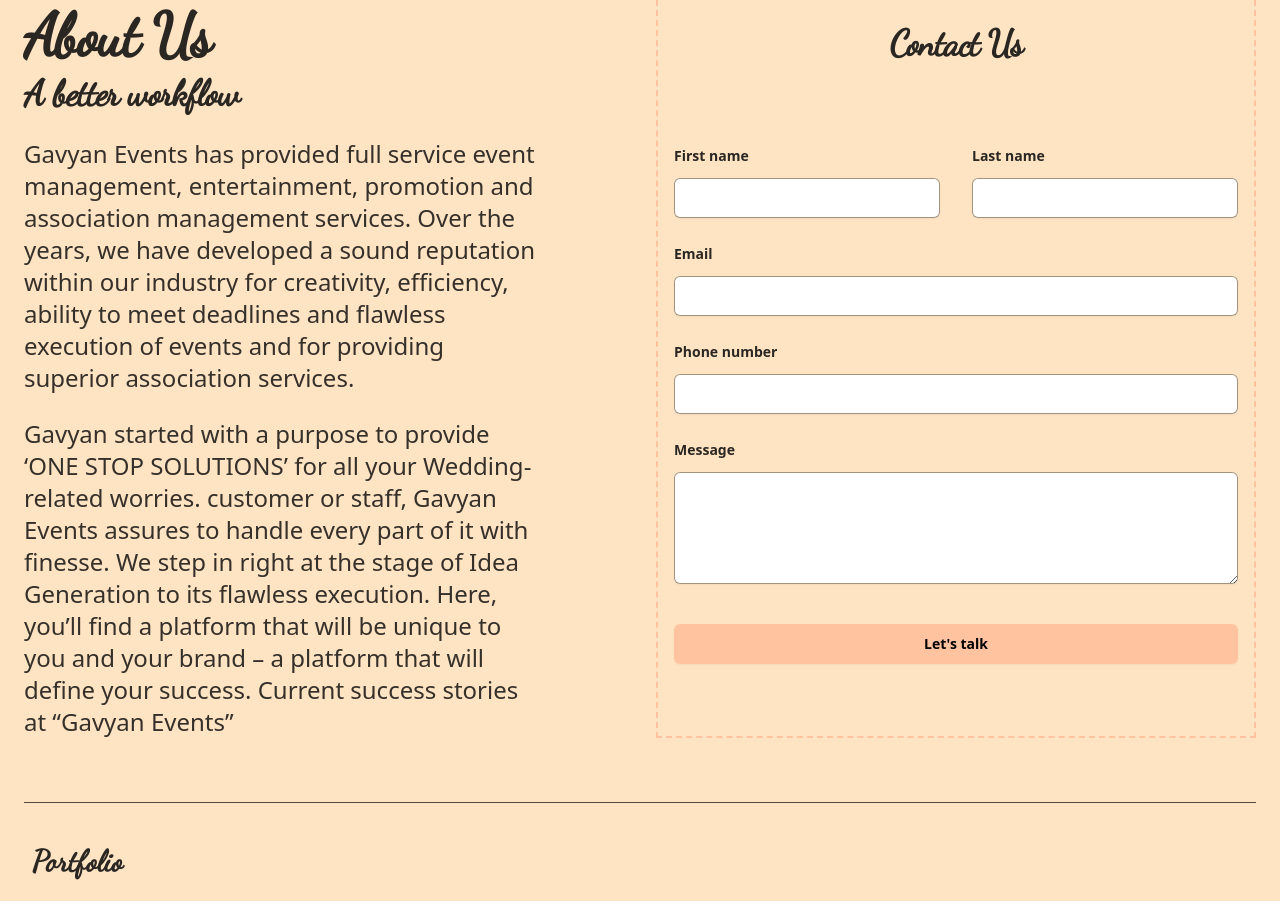
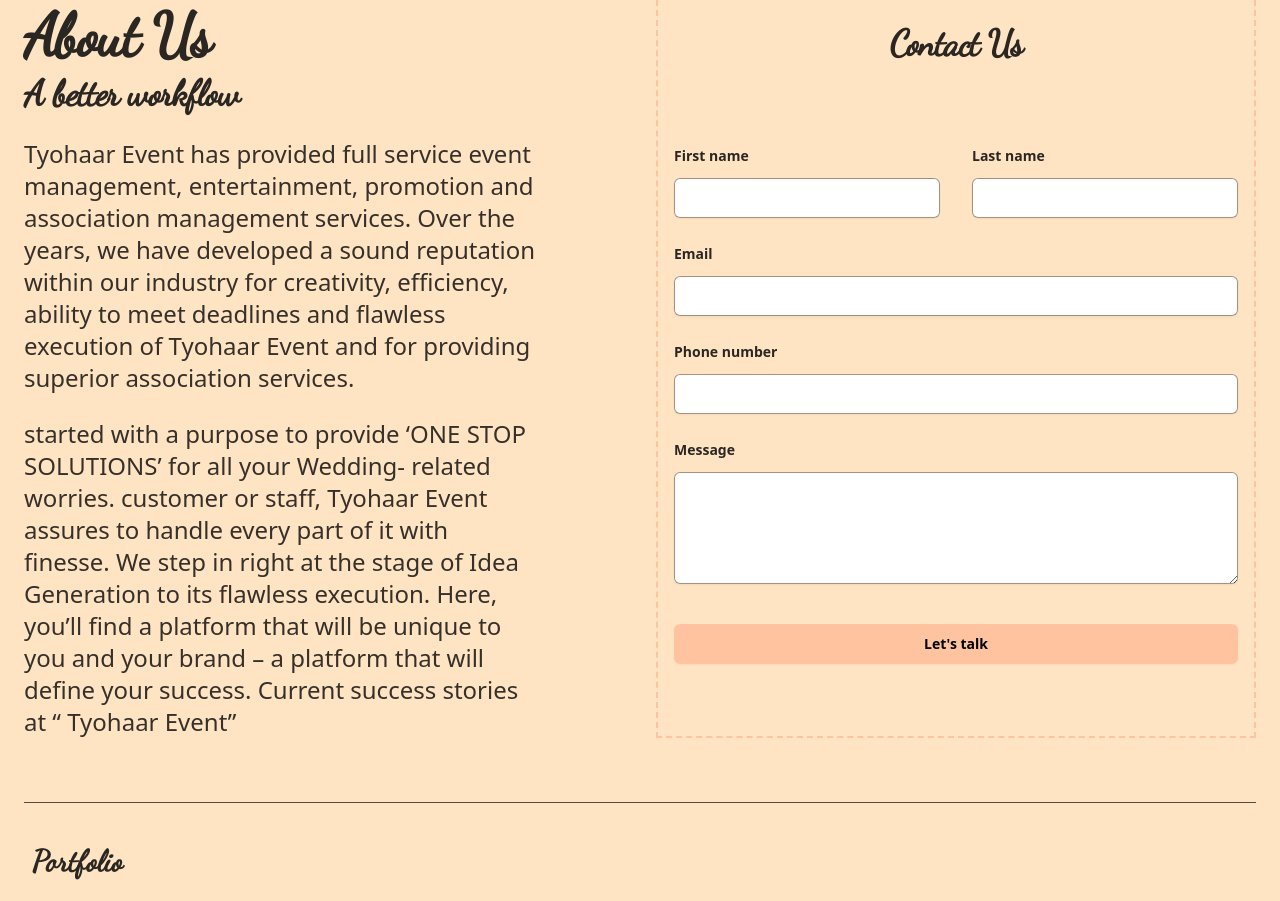
Before and after one commit to Nirvana2299/event-planning, a React (Create React App) app: page / in a window 1280 px wide. Shown: the part 1780-2681 px from the top of the page. Built offline with nearby package versions, Linux system fonts and the light colour scheme; grey boxes are pictures that could not be loaded.

Commit message:
modified:   src/Components/AboutAndForm.js

```diff
--- a/src/Components/AboutAndForm.js
+++ b/src/Components/AboutAndForm.js
@@ -13,10 +13,10 @@
               </h1>
               <p className="mt-2 cursive text-3xl text-center font-bold tracking-tight text-bisque-900 sm:text-4xl sm:text-left subpixel-antialiased">A better workflow</p>
               <p className="mt-6 text-xl text-justify leading-8 text-bisque-800 sm:text-2xl sm:text-left">
-                Gavyan Events has provided full service event management, entertainment, promotion and association management services. Over the years, we have developed a sound reputation within our industry for creativity, efficiency, ability to meet deadlines and flawless execution of events and for providing superior association services.
+                 Tyohaar Event has provided full service event management, entertainment, promotion and association management services. Over the years, we have developed a sound reputation within our industry for creativity, efficiency, ability to meet deadlines and flawless execution of Tyohaar Event and for providing superior association services.
               </p>
               <p className="mt-6 text-xl text-justify leading-8 text-bisque-800 sm:text-2xl sm:text-left">
-              Gavyan started with a purpose to provide ‘ONE STOP SOLUTIONS’ for all your Wedding- related worries. customer or staff, Gavyan Events assures to handle every part of it with finesse. We step in right at the stage of Idea Generation to its flawless execution. Here, you’ll find a platform that will be unique to you and your brand – a platform that will define your success. Current success stories at “Gavyan Events”
+               started with a purpose to provide ‘ONE STOP SOLUTIONS’ for all your Wedding- related worries. customer or staff,  Tyohaar Event assures to handle every part of it with finesse. We step in right at the stage of Idea Generation to its flawless execution. Here, you’ll find a platform that will be unique to you and your brand – a platform that will define your success. Current success stories at “ Tyohaar Event”
               </p>
             </div>
           </div>
```
